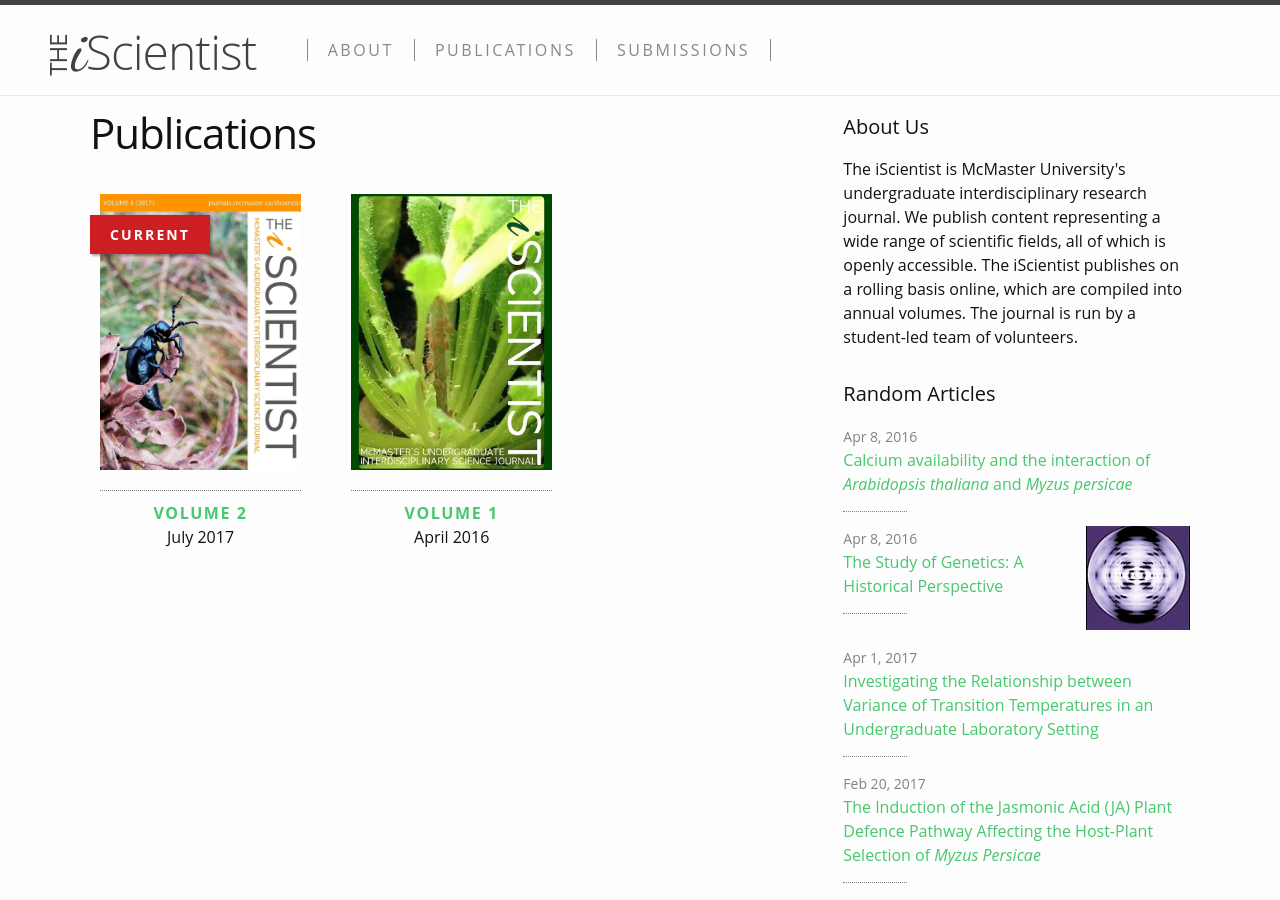
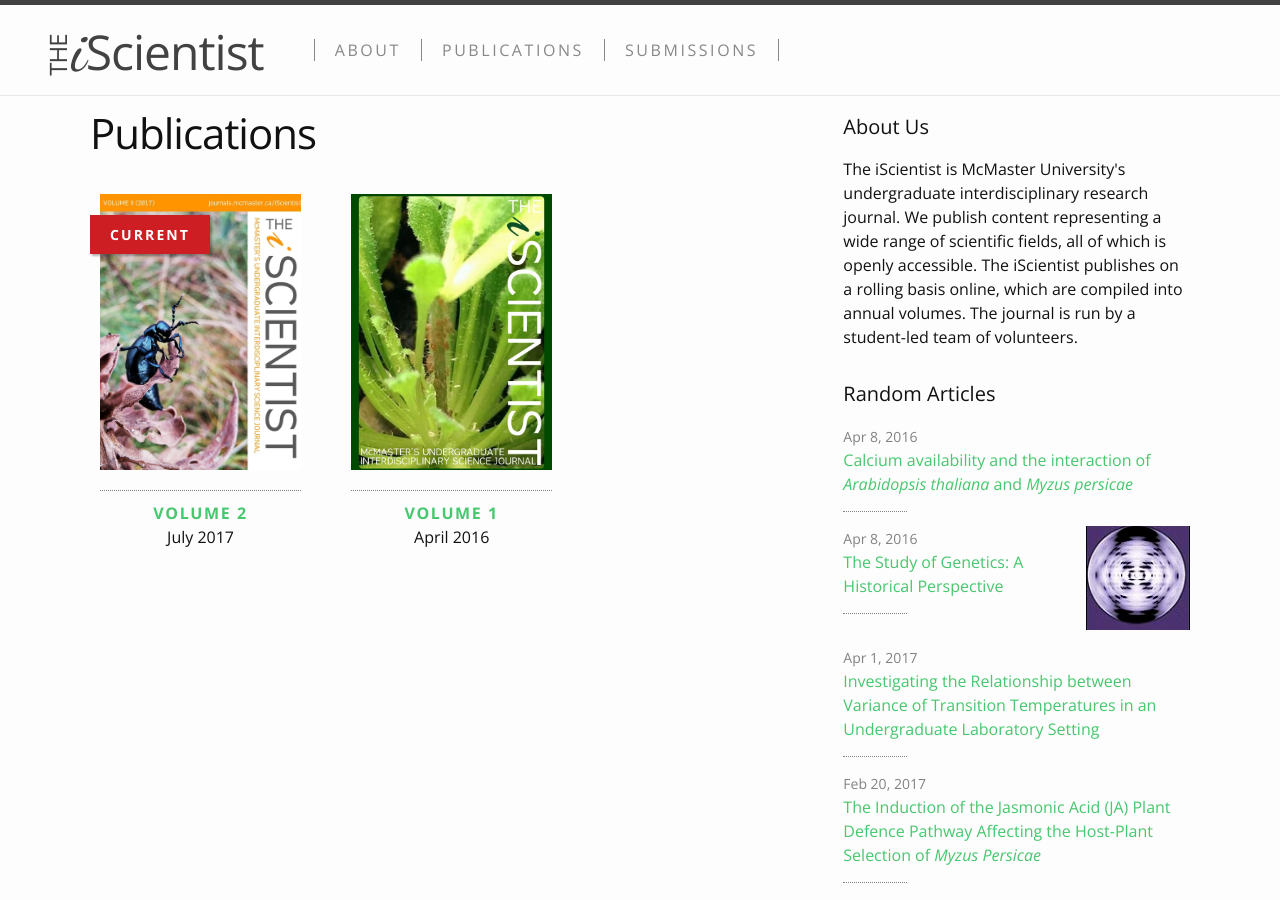
Before and after one commit to iscientist/iscientist.github.io, a Jekyll site: the page built from publications.html, in a window 1280 px wide and 900 px high. Built offline with Jekyll 4.4.1, drawn with Linux system fonts in a browser that asks for light colours.

Commit message:
Added open sans font import to head

```diff
--- a/_includes/head.html
+++ b/_includes/head.html
@@ -22,6 +22,9 @@
   <!-- jquery !-->
   <!--<script src="{{ "js/jquery-3.2.1.min.js" | relative_url }}"></script>!-->
   <script src="{{ "js/jquery-2.0.2.min.js" | relative_url }}"></script>
+
+  <!-- Fonts !-->
+  <link href="https://fonts.googleapis.com/css?family=Open+Sans:300,300i,400,400i,600,700&amp;subset=latin-ext" rel="stylesheet">
 
   <!-- MathJAx !-->
   <script src="https://cdnjs.cloudflare.com/ajax/libs/mathjax/2.7.0/MathJax.js?config=TeX-AMS-MML_HTMLorMML" type="text/javascript"></script>
```
